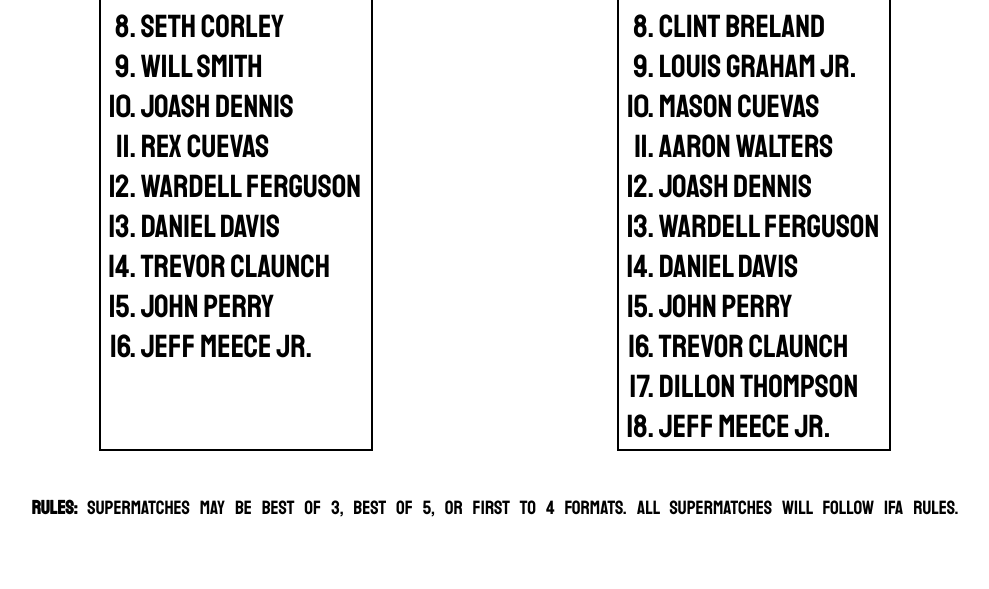
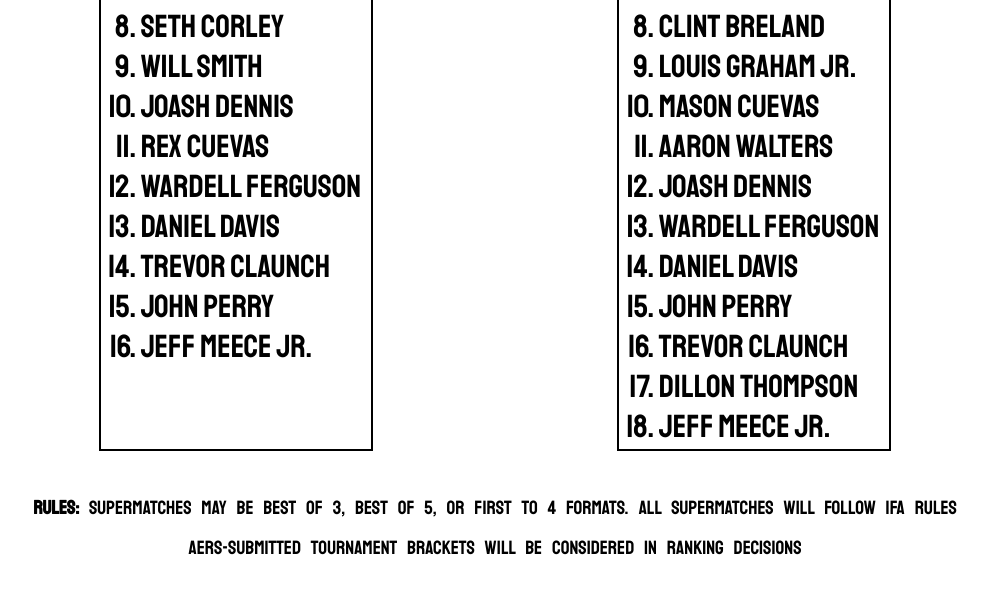
Before and after one commit to KillerKodyCodes/Sports_Team_Page, a website: page public/rank.html in a window 1280 px wide. Shown: the part 747-1336 px from the top of the page, without its empty margins (145-1134 px from the left). Before the commit the page ends 1296 px from the top, so only its background shows below. Drawn offline with Linux system fonts and the light colour scheme.

Commit message:
added aers note at bottom

```diff
--- a/public/rank.html
+++ b/public/rank.html
@@ -119,7 +119,8 @@
 
         <p>
             <strong>Rules:</strong> Supermatches may be best of 3, best of 5, or first to 4 formats. All supermatches
-            will follow IFA rules.
+            will follow IFA rules </br>
+            AERS-submitted tournament brackets will be considered in ranking decisions
         </p>
     </div>
 
```
